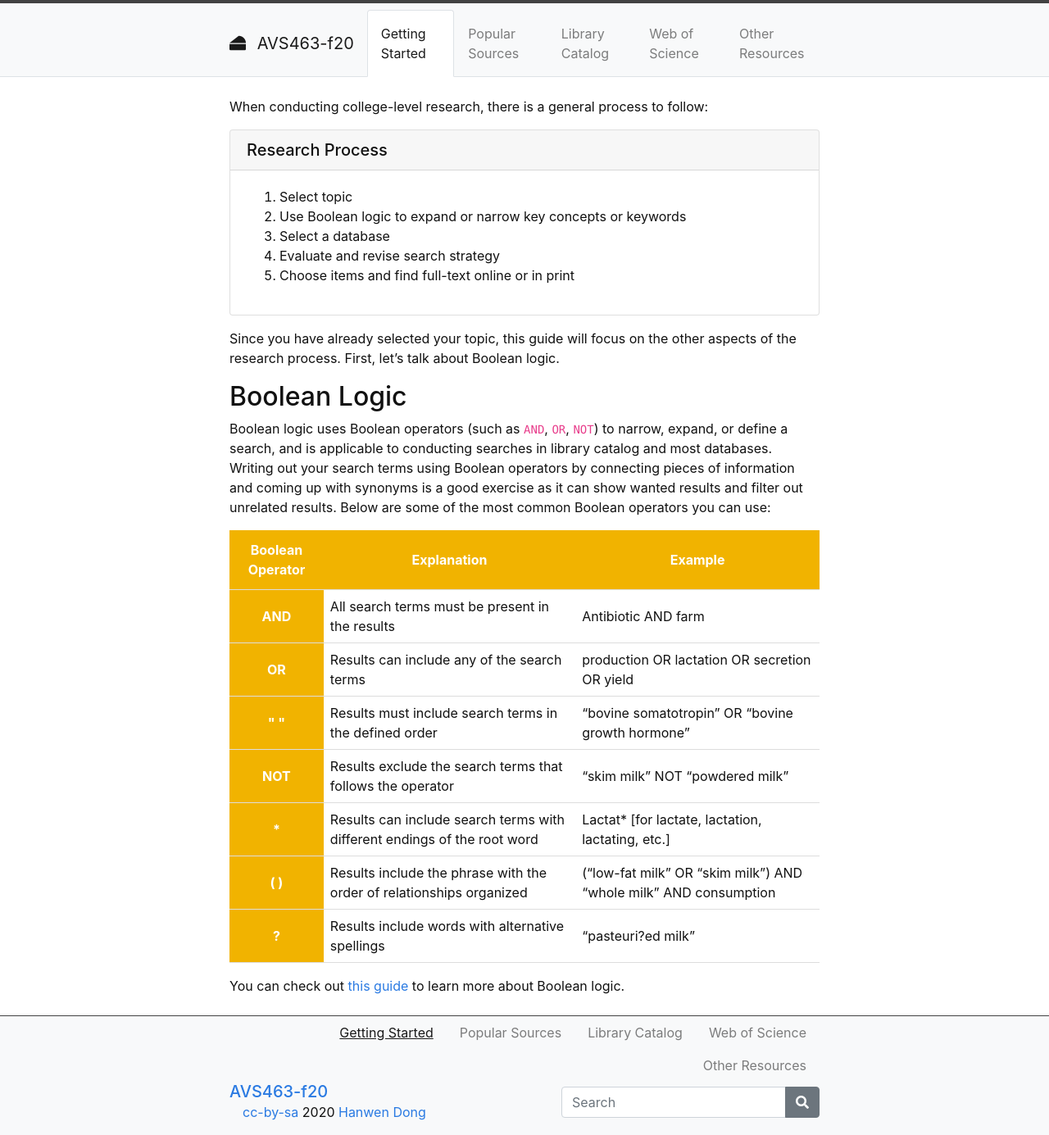
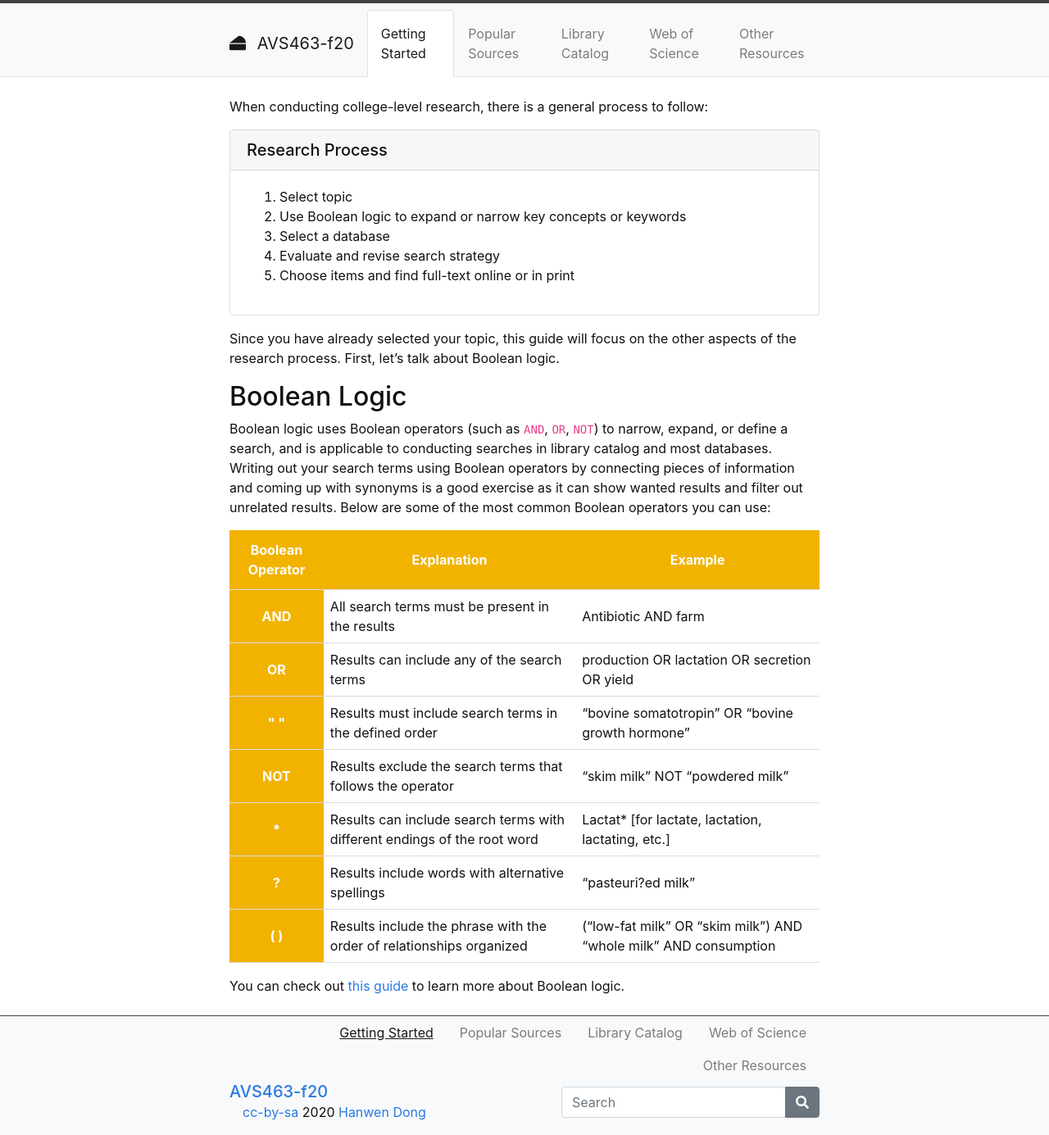
Before and after one commit to hanwendong1/AVS463-f20, a Jekyll site: the page built from content/1-Getting-Started.md, in a window 1280 px wide. Shown: the whole page at 82% size. Built offline with Jekyll 4.4.1, drawn with Linux system fonts in a browser that asks for light colours.

Commit message:
Update 1-Getting-Started.md

```diff
--- a/content/1-Getting-Started.md
+++ b/content/1-Getting-Started.md
@@ -75,14 +75,14 @@ Boolean logic uses Boolean operators (such as `AND`, `OR`, `NOT`) to narrow, exp
             <td style="text-align:Left">Lactat* [for lactate, lactation, lactating, etc.]</td>
          </tr>
          <tr>
+            <th style="text-align:Center">?</th>
+            <td style="text-align:Left">Results include words with alternative spellings</td>
+            <td style="text-align:Left">“pasteuri?ed milk”</td>
+         </tr>
+          <tr>
             <th style="text-align:Center">( )</th>
             <td style="text-align:Left">Results include the phrase with the order of relationships organized</td>
             <td style="text-align:Left">(“low-fat milk” OR “skim milk”) AND “whole milk” AND consumption</td>
-         </tr>
-         <tr>
-            <th style="text-align:Center">?</th>
-            <td style="text-align:Left">Results include words with alternative spellings</td>
-            <td style="text-align:Left">“pasteuri?ed milk”</td>
          </tr>
       </table>
    </body>
```
